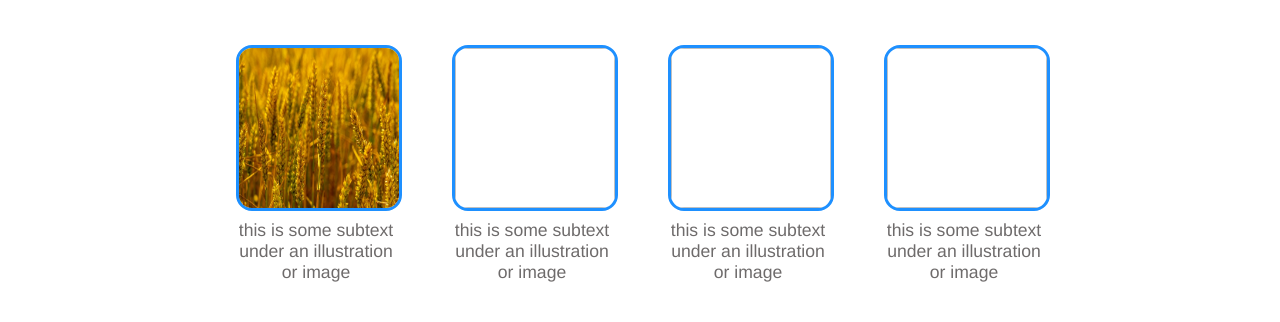
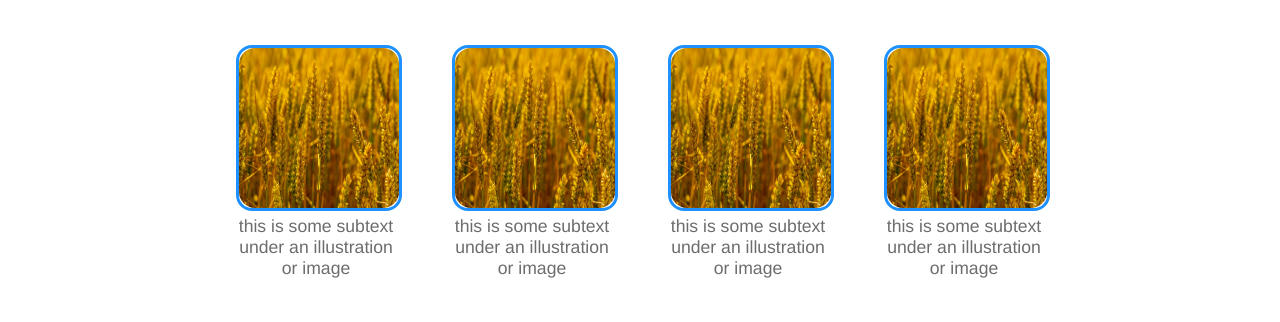
Before and after one commit to A10-warthog/landing-page, a plain HTML site: page index.html in a window 1280 px wide. Shown: the part 630-952 px from the top of the page. Drawn offline with Linux system fonts and the light colour scheme.

Commit message:
Add image to additional info box

```diff
--- a/css/styles.css
+++ b/css/styles.css
@@ -144,13 +144,19 @@
     margin-top: 0.3rem;
 }
 
-.img_item__image {
+.item__img {
     height: 10rem;
     width: 10rem;
     border: 3px solid dodgerblue;
     border-radius: 1rem;
+
 }
 
+.img_item__image {
+    height: 100%;
+    width: inherit;
+    border-radius: inherit;
+}
 /***quote_box***/
 
 .quote {
--- a/index.html
+++ b/index.html
@@ -42,19 +42,27 @@
                 <h2 class="info__header">Some random information.</h2>
                 <div class=" info__img info__img--flex">
                     <div class="img_item_box">
-                        <img class="img_item__image" src="img/common-wheat.jpg" alt="common wheat"/>
+                        <div class="item__img">
+                            <img class="img_item__image" src="img/common-wheat.jpg" alt="common wheat"/>
+                        </div>
                         <span class="img_item__txt">this is some subtext under an illustration or image</span>
                     </div>
                     <div class="img_item_box">
-                        <img class="img_item__image" />
+                        <div class="item__img">
+                            <img class="img_item__image" src="img/common-wheat.jpg" alt="common wheat"/>
+                        </div>
                         <span class="img_item__txt">this is some subtext under an illustration or image</span>
                     </div>
                     <div class="img_item_box">
-                        <img class="img_item__image" />
+                        <div class="item__img">
+                            <img class="img_item__image" src="img/common-wheat.jpg" alt="common wheat"/>
+                        </div>
                         <span class="img_item__txt">this is some subtext under an illustration or image</span>
                     </div>
                     <div class="img_item_box">
-                        <img class="img_item__image" />
+                        <div class="item__img">
+                            <img class="img_item__image" src="img/common-wheat.jpg" alt="common wheat"/>
+                        </div>
                         <span class="img_item__txt">this is some subtext under an illustration or image</span>
                     </div>
                 </div>
@@ -74,6 +82,7 @@
             <div class="sign_up">
                 <div class="sign_up__box sign_up__box--flex">
                     <div class="box__text">
+                        <h2 class="box__text__main box__text__main--txt">
                             Call to action! It's time!
                         </h2>
                         <p class="box__text__second box__text__second--txt">
```
Also changed, not shown: 1 other file.
